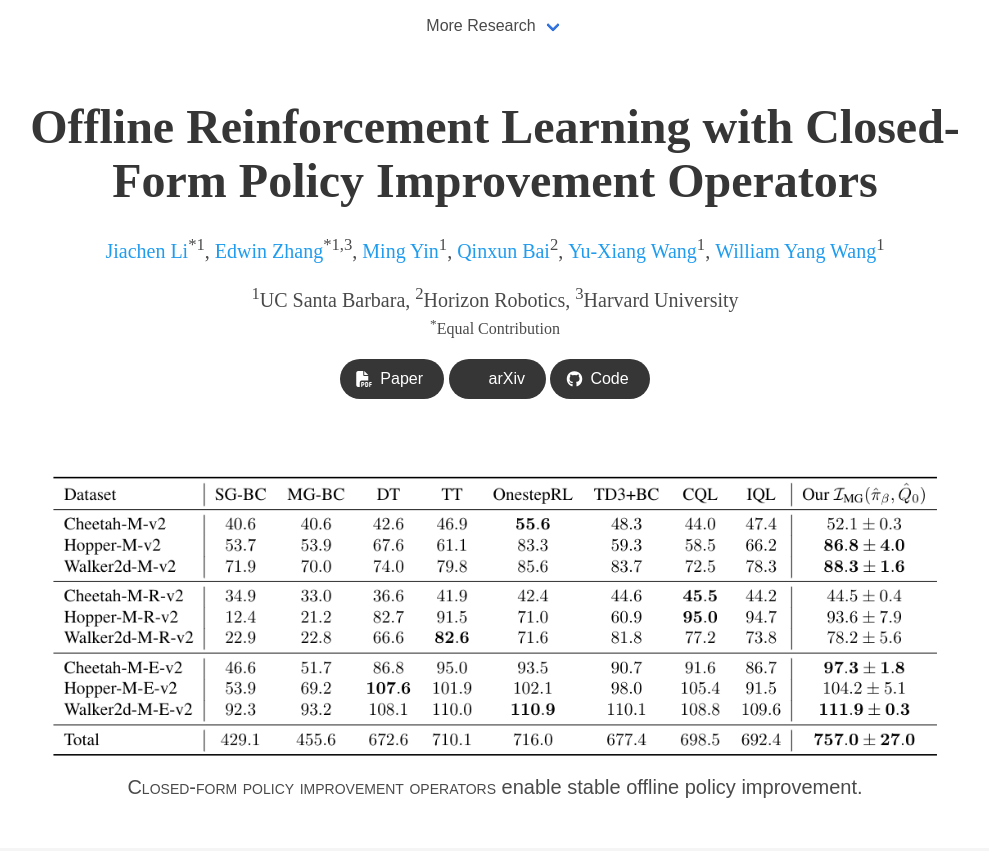
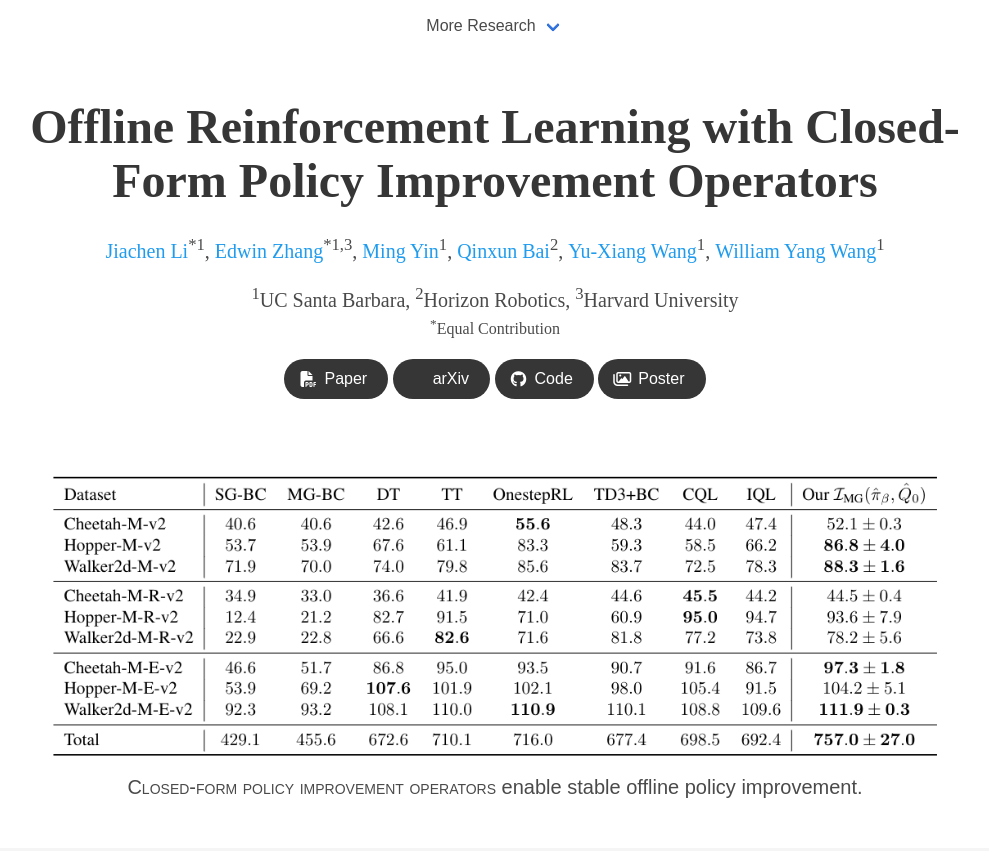
Before and after one commit to cfpi-icml23/cfpi-icml23.github.io, a plain HTML site: page index.html in a window 1280 px wide. Shown: the top 851 px of the page, without its empty margins (145-1134 px from the left). Drawn offline with nearby package versions, Linux system fonts and the light colour scheme; some icons are missing; a web font is replaced by a local one.

Commit message:
add poster

```diff
--- a/index.html
+++ b/index.html
@@ -133,15 +133,15 @@
                   </a>
                 </span>
                 <!-- Dataset Link. -->
-                <!-- <span class="link-block">
-                  <a target="_blank" href="https://github.com/google/nerfies/releases/tag/0.1"
+                <span class="link-block">
+                  <a target="_blank" href="./static/images/poster.png"
                     class="external-link button is-normal is-rounded is-dark">
                     <span class="icon">
                       <i class="far fa-images"></i>
                     </span>
-                    <span>Data</span>
+                    <span>Poster</span>
                   </a>
-                </span> -->
+                </span>
               </div>
 
             </div>
```
Also changed, not shown: 2 other files.
